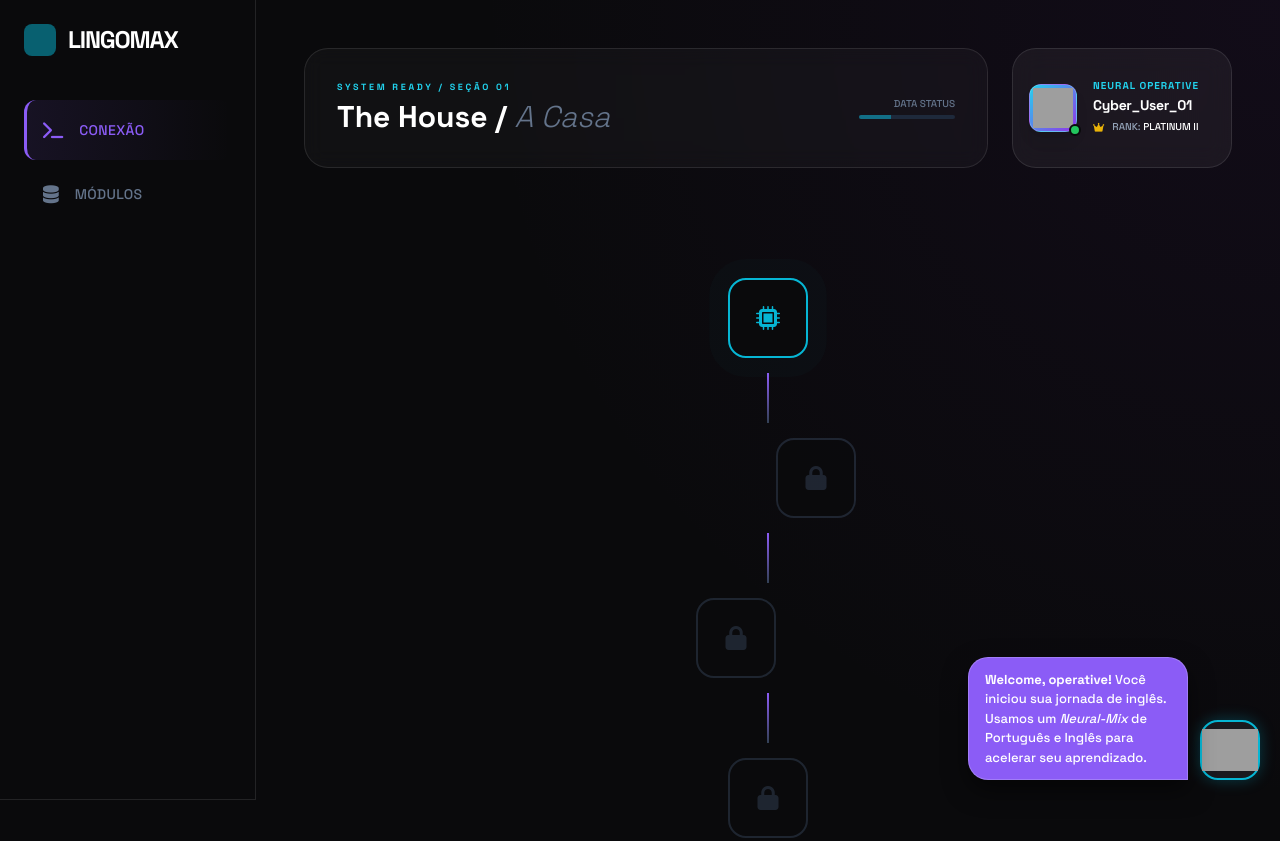
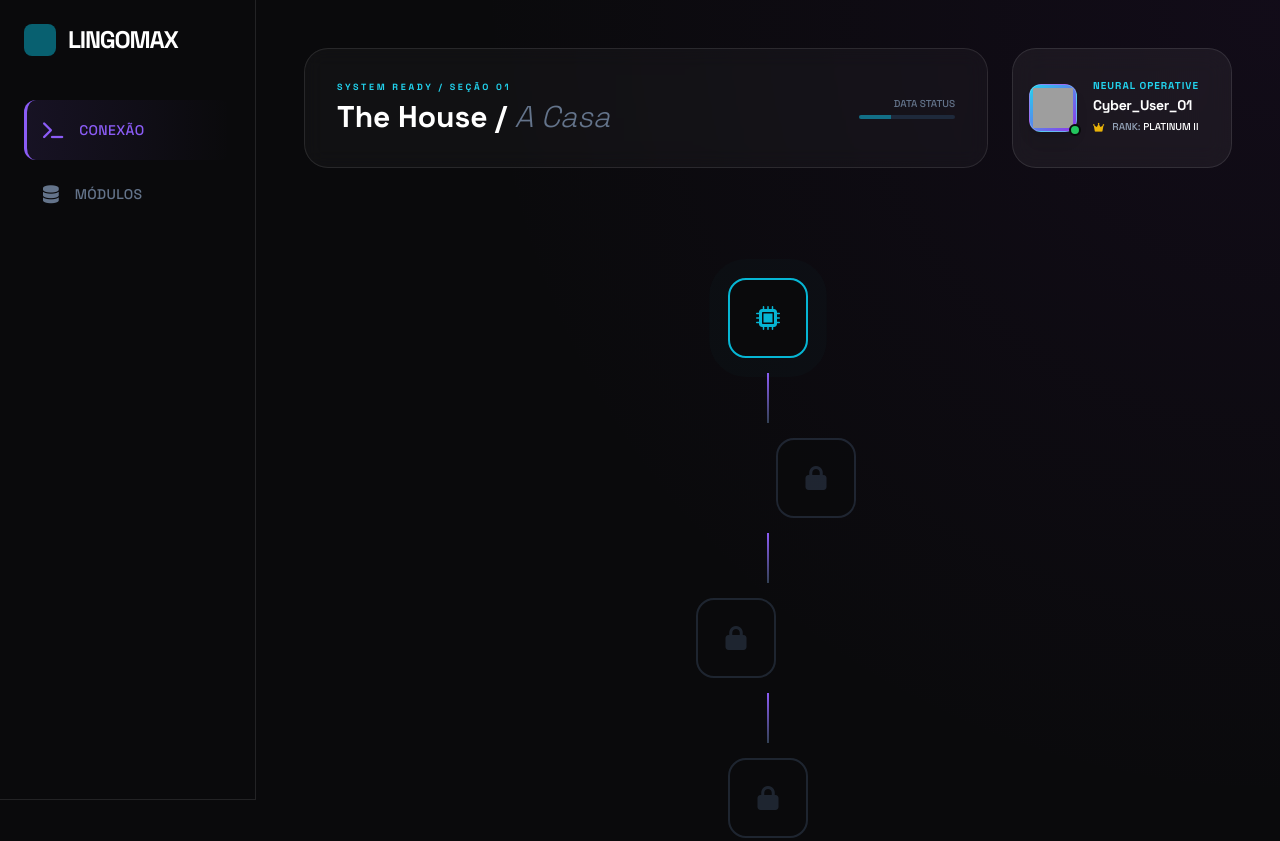
Before and after one commit to domiciano1611-cmyk/ingles, a plain HTML site: page index.html in a window 1280 px wide. Shown: the top 841 px of the page. Drawn offline with nearby package versions, Linux system fonts and the light colour scheme; grey boxes are pictures that could not be loaded.

Commit message:
Update index.html

```diff
--- a/index.html
+++ b/index.html
@@ -140,59 +140,9 @@
             border-color: var(--accent-cyan);
             box-shadow: 0 0 15px rgba(6, 182, 212, 0.2);
         }
-
-        /* ESTILOS DO ASSISTENTE */
-        #neural-assistant {
-            position: fixed;
-            bottom: 20px;
-            right: 20px;
-            z-index: 1000;
-            display: flex;
-            align-items: flex-end;
-            gap: 12px;
-            pointer-events: none;
-        }
-        .chat-bubble {
-            background: var(--accent-purple);
-            color: white;
-            padding: 12px 16px;
-            border-radius: 20px 20px 0 20px;
-            font-size: 13px;
-            max-width: 220px;
-            box-shadow: 0 10px 25px rgba(0,0,0,0.5);
-            opacity: 0;
-            transform: translateY(10px);
-            transition: all 0.5s;
-            pointer-events: auto;
-            border: 1px solid rgba(255,255,255,0.2);
-        }
-        .bot-avatar {
-            width: 60px;
-            height: 60px;
-            background: #1a1a1f;
-            border: 2px solid var(--accent-cyan);
-            border-radius: 18px;
-            display: flex;
-            align-items: center;
-            justify-content: center;
-            box-shadow: 0 0 15px rgba(6, 182, 212, 0.3);
-            pointer-events: auto;
-            cursor: pointer;
-            transition: transform 0.3s;
-        }
-        .bot-avatar:hover { transform: scale(1.1); }
     </style>
 </head>
 <body class="flex flex-col md:flex-row">
-
-    <div id="neural-assistant">
-        <div id="bot-bubble" class="chat-bubble">
-            Sincronizando...
-        </div>
-        <div class="bot-avatar" onclick="toggleBotSpeech()">
-    <img src="https://api.dicebear.com/7.x/bottts-neutral/svg?seed=Bulldog&eyes=bulging&mouth=smile&backgroundColor=0a0a0c" alt="Bulldog Bot">
-</div>
-    </div>
 
     <div id="custom-alert">
         <div class="alert-card">
@@ -338,34 +288,6 @@
         let usedQuestions = [];
         let phase = 1;
 
-        // LÓGICA DO ASSISTENTE
-        window.onload = () => {
-            setTimeout(() => {
-                const bubble = document.getElementById('bot-bubble');
-                bubble.style.opacity = "1";
-                bubble.style.transform = "translateY(0)";
-                bubble.innerHTML = "<b>Welcome, operative!</b> Você iniciou sua jornada de inglês. Usamos um <i>Neural-Mix</i> de Português e Inglês para acelerar seu aprendizado.";
-
-                // Esconde após 8 segundos
-                setTimeout(() => {
-                    bubble.style.opacity = "0";
-                    bubble.style.transform = "translateY(10px)";
-                }, 8000);
-            }, 1500);
-        };
-
-        function toggleBotSpeech() {
-            const bubble = document.getElementById('bot-bubble');
-            if(bubble.style.opacity === "1") {
-                bubble.style.opacity = "0";
-                bubble.style.transform = "translateY(10px)";
-            } else {
-                bubble.style.opacity = "1";
-                bubble.style.transform = "translateY(0)";
-                bubble.innerText = "Execute os módulos acima para descriptografar novos dados de idioma!";
-            }
-        }
-
         function showCustomAlert(title, msg, icon = "fa-check-circle") {
             document.getElementById('alert-title').innerText = title;
             document.getElementById('alert-msg').innerText = msg;
@@ -404,6 +326,7 @@
         }
 
         async function fetchQuestion() {
+    // --- RESET DA INTERFACE (Limpa o conteúdo anterior) ---
     document.getElementById('hint-box').style.display = 'none';
     document.getElementById('q-text').innerText = "Sincronizando dados...";
     const box = document.getElementById('options-box');
@@ -411,6 +334,7 @@
         <div class="flex justify-center p-10 w-full col-span-full">
             <div class="animate-spin rounded-full h-8 w-8 border-b-2 border-cyan-500"></div>
         </div>`;
+    // -------------------------------------------------------
 
     const phaseContext = phase === 1 ? "basic rooms (kitchen, bedroom, etc)" : "furniture and house objects (sofa, fridge, lamp, etc)";
     const prompt = `You are a high-tech English Teacher for beginners. Topic: ${phaseContext}. Difficulty: CEFR A1. Instruction: Generate 1 unique question. Do NOT repeat these: [${usedQuestions.join(", ")}]. JSON format: {"q": "Question Text", "tr": "Tradução para Português do Brasil", "opts": ["Option 1", "Option 2", "Option 3"], "a": "Correct Option"}`;
@@ -433,8 +357,10 @@
         currentTranslation = quiz.tr;
         usedQuestions.push(quiz.q);
 
+        // Atualiza o texto da nova pergunta
         document.getElementById('q-text').innerText = quiz.q;
 
+        // Limpa o spinner e insere as novas opções de resposta
         box.innerHTML = "";
         quiz.opts.forEach(o => {
             const b = document.createElement('button');
@@ -446,6 +372,7 @@
 
         document.getElementById('quiz-progress').style.width = (stepInLevel * 20) + "%";
     } catch(e) {
+        // Em caso de erro, tenta buscar novamente automaticamente
         fetchQuestion();
     }
 }
```
Lines whose indentation alone changed are shown as unchanged.
